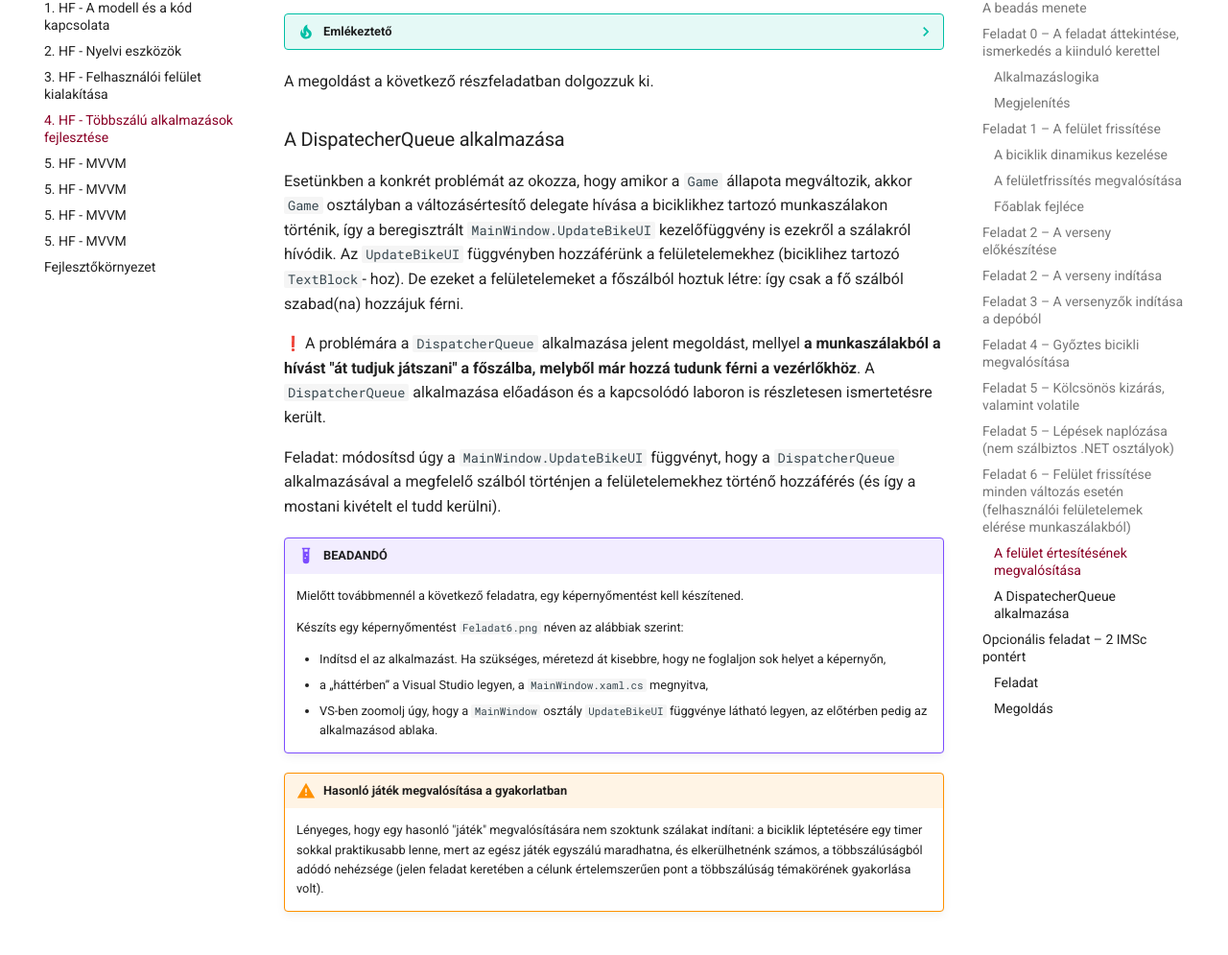
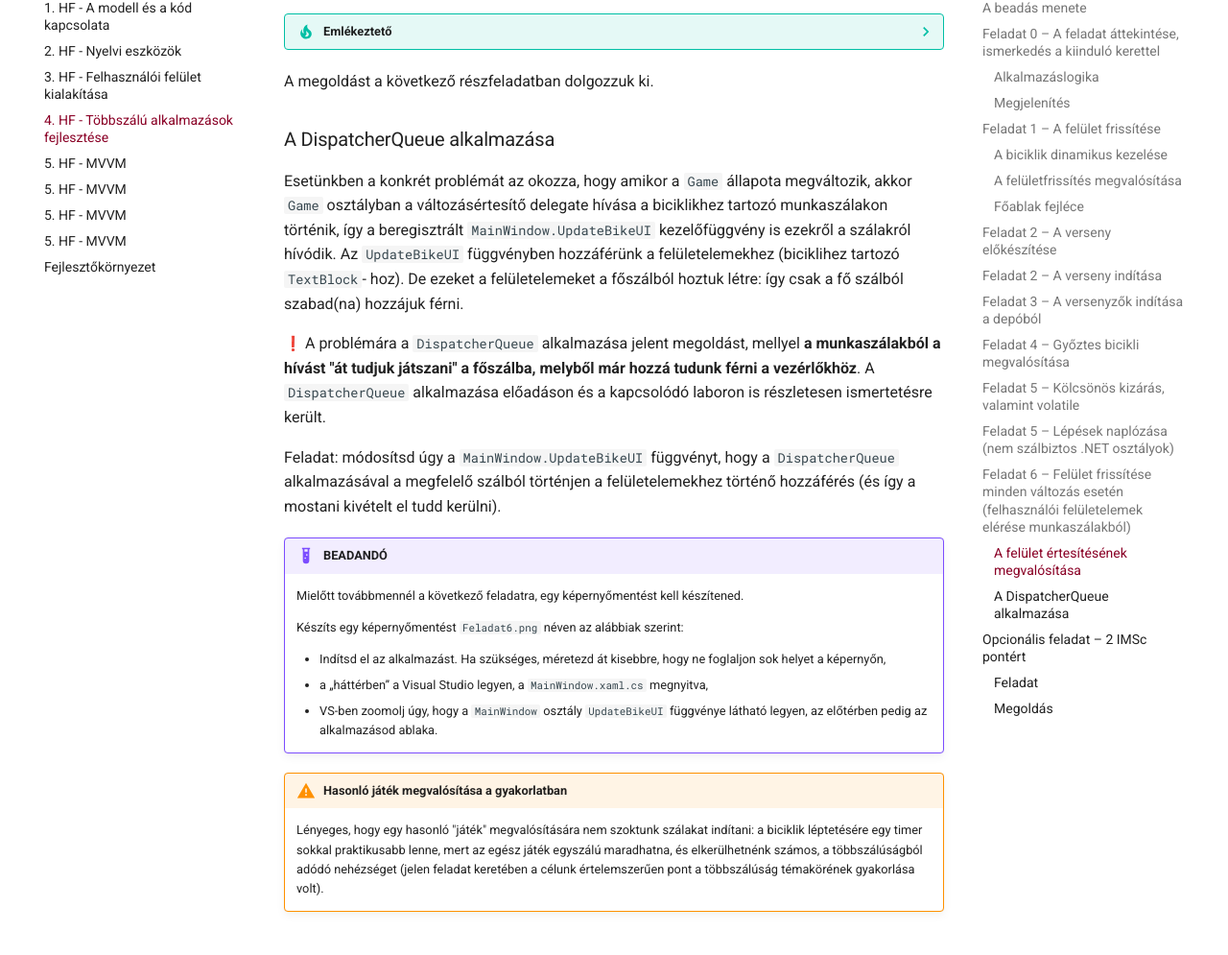
Before and after one commit to bmeviauab00/szoftvertechnikak, an MkDocs documentation site: the page built from docs/hazi/4-tobbszalu-alkalmazasok-fejlesztese/index.md, in a window 1280 px wide and 1400 px high, scrolled down 15921 px. Shown: the part 127-1122 px from the top of the window at 96% size. Built offline with MkDocs 1.6.1 and Material for MkDocs 9.7.7, drawn with Linux system fonts in a browser that asks for light colours; emoji names are drawn with the system emoji font; comment, search, counter and statistics services are not loaded; the version menu is left out.

Commit message:
Update index.md

```diff
--- a/docs/hazi/4-tobbszalu-alkalmazasok-fejlesztese/index.md
+++ b/docs/hazi/4-tobbszalu-alkalmazasok-fejlesztese/index.md
@@ -431,7 +431,7 @@ Mi ennek a hibának az oka? Mielőtt az alábbi emlékeztetőt kinyitod, próbá
 
 A megoldást a következő részfeladatban dolgozzuk ki.
 
-### A DispatecherQueue alkalmazása
+### A DispatcherQueue alkalmazása
 
 Esetünkben a konkrét problémát az okozza, hogy amikor a `Game` állapota megváltozik, akkor `Game` osztályban a változásértesítő delegate hívása a biciklikhez tartozó munkaszálakon történik, így a beregisztrált `MainWindow.UpdateBikeUI` kezelőfüggvény is ezekről a szálakról hívódik. Az `UpdateBikeUI` függvényben hozzáférünk a felületelemekhez (biciklihez tartozó `TextBlock`- hoz). De ezeket a felületelemeket a főszálból hoztuk létre: így csak a fő szálból szabad(na) hozzájuk férni.
 
@@ -449,7 +449,7 @@ Feladat: módosítsd úgy a `MainWindow.UpdateBikeUI` függvényt, hogy a `Dispa
     - VS-ben zoomolj úgy, hogy a `MainWindow` osztály `UpdateBikeUI` függvénye látható legyen, az előtérben pedig az alkalmazásod ablaka.
 
 !!! warning "Hasonló játék megvalósítása a gyakorlatban"
-    Lényeges, hogy egy hasonló "játék" megvalósítására nem szoktunk szálakat indítani: a biciklik léptetésére egy timer sokkal praktikusabb lenne, mert az egész játék egyszálú maradhatna, és elkerülhetnénk számos, a többszálúságból adódó nehézsége (jelen feladat keretében a célunk értelemszerűen pont a többszálúság témakörének gyakorlása volt).
+    Lényeges, hogy egy hasonló "játék" megvalósítására nem szoktunk szálakat indítani: a biciklik léptetésére egy timer sokkal praktikusabb lenne, mert az egész játék egyszálú maradhatna, és elkerülhetnénk számos, a többszálúságból adódó nehézséget (jelen feladat keretében a célunk értelemszerűen pont a többszálúság témakörének gyakorlása volt).
 
 ## Opcionális feladat – 2 IMSc pontért
 
```
